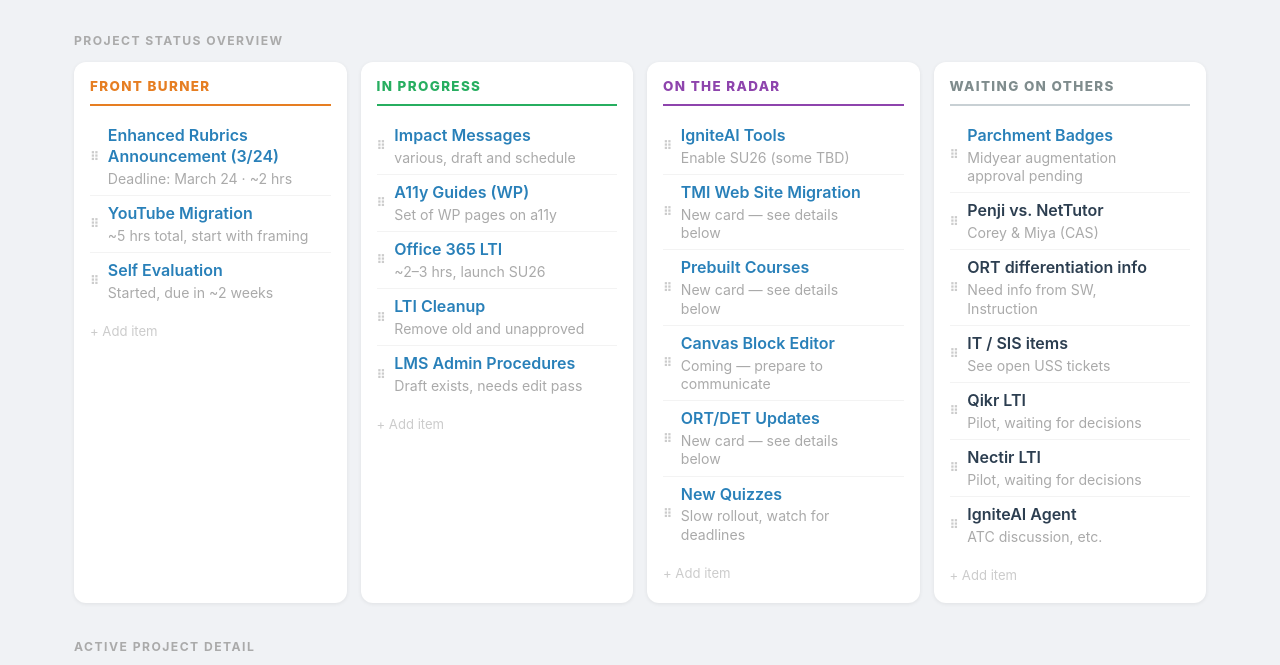
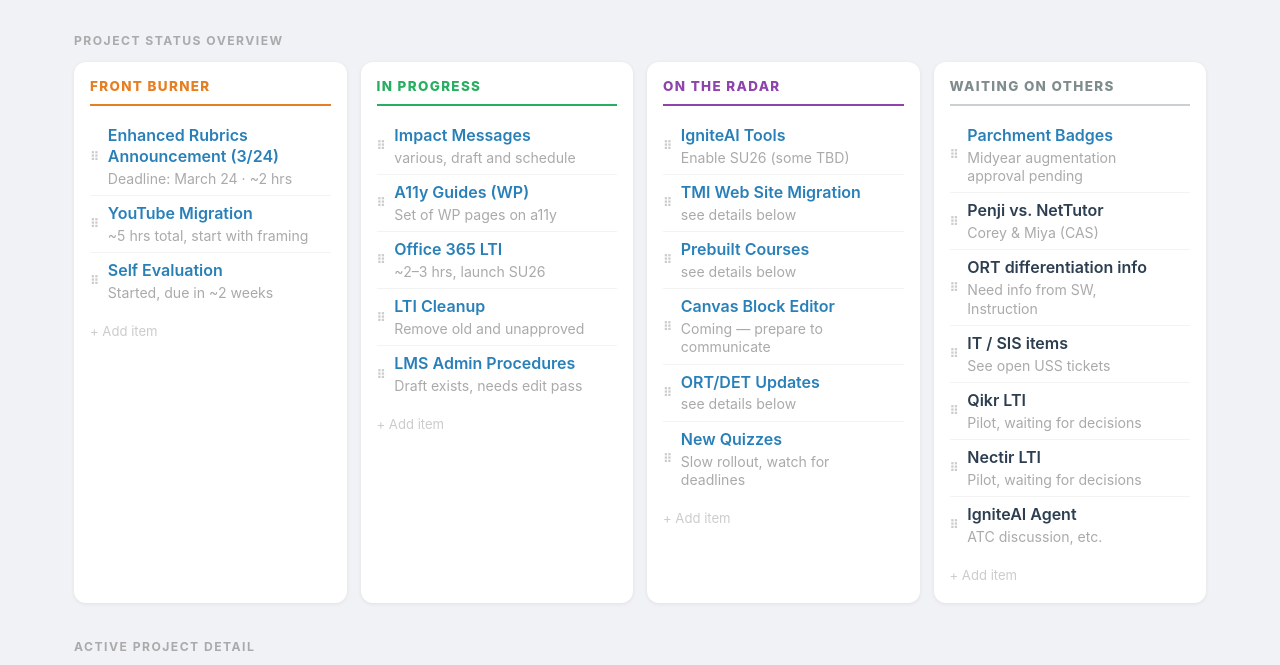
Before and after one commit to bodie8/work-dashboard, a plain HTML site: page index.html in a window 1280 px wide. Shown: the part 91-756 px from the top of the page. Drawn offline with nearby package versions, Linux system fonts and the light colour scheme.

Commit message:
Dashboard update 3/17/2026, 4:04:12 PM

```diff
--- a/index.html
+++ b/index.html
@@ -119,14 +119,14 @@
         <span class="drag-grip" title="Drag to reorder">⠿</span>
         <div class="board-item-content">
           <a href="#card-new-104" class="board-link" contenteditable="false">TMI Web Site Migration</a>
-          <div class="sub" contenteditable="true">New card — see details below</div>
+          <div class="sub" contenteditable="true">see details below</div>
         </div>
         <span class="board-item-delete" onclick="if(confirm('Remove this item?')) this.closest('.board-item').remove()" title="Remove">×</span>
       </div><div class="board-item">
         <span class="drag-grip" title="Drag to reorder">⠿</span>
         <div class="board-item-content">
           <a href="#card-new-106" class="board-link" contenteditable="false">Prebuilt Courses</a>
-          <div class="sub" contenteditable="true">New card — see details below</div>
+          <div class="sub" contenteditable="true">see details below</div>
         </div>
         <span class="board-item-delete" onclick="if(confirm('Remove this item?')) this.closest('.board-item').remove()" title="Remove">×</span>
       </div><div class="board-item">
@@ -140,7 +140,7 @@
         <span class="drag-grip" title="Drag to reorder">⠿</span>
         <div class="board-item-content">
           <a href="#card-new-103" class="board-link" contenteditable="false">ORT/DET Updates</a>
-          <div class="sub" contenteditable="true">New card — see details below</div>
+          <div class="sub" contenteditable="true">see details below</div>
         </div>
         <span class="board-item-delete" onclick="if(confirm('Remove this item?')) this.closest('.board-item').remove()" title="Remove">×</span>
       </div><div class="board-item">
```
